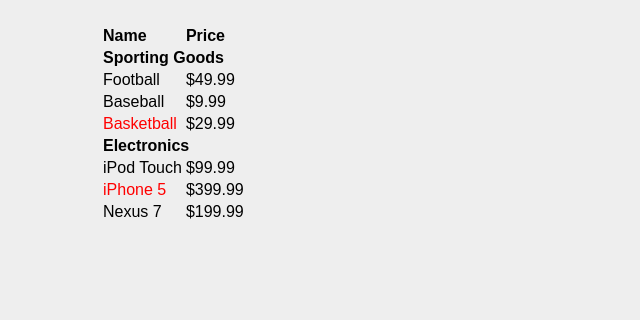
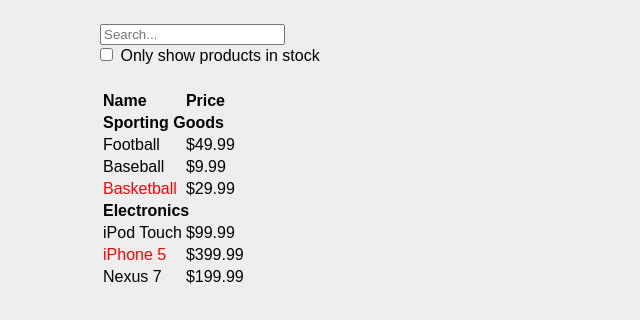
Before and after one commit to EnricoMassone/reactjs-sample-app, a React (Create React App) app: page / in a window 1280 px wide. Shown: the top 320 px of the page, without its empty margins (0-640 px from the left). Built offline with nearby package versions, Linux system fonts and the light colour scheme.

Commit message:
added search bar component. static mock is now complete

```diff
--- a/src/components/App.css
+++ b/src/components/App.css
@@ -10,3 +10,7 @@
 .text-danger {
   color: red;
 }
+
+.no-left-margin {
+  margin-left: 0;
+}
--- a/src/components/App.js
+++ b/src/components/App.js
@@ -1,6 +1,7 @@
 import React from 'react';
 import './App.css';
 import ProductTable from './ProductTable';
+import SearchBar from "./SearchBar";
 
 function App() {
 
@@ -15,6 +16,7 @@
 
   return (
     <div className="container">
+      <SearchBar />
       <ProductTable products={products} />
     </div>
   );
--- /dev/null
+++ b/src/components/SearchBar.js
@@ -0,0 +1,17 @@
+import React from "react";
+import PropTypes from "prop-types";
+
+const searchBar = props => (
+  <div>
+    <input type="text" placeholder="Search..." /> <br />
+    <label>
+      <input type="checkbox" className="no-left-margin" /> Only show products in stock
+    </label>
+  </div>
+);
+
+searchBar.propTypes = {
+
+};
+
+export default searchBar;
--- a/src/index.css
+++ b/src/index.css
@@ -10,3 +10,7 @@
   background-color: #eee;
   font-family: Arial, Helvetica, sans-serif;
 }
+
+body * + * {
+  margin-top: 1.5em;
+}
```
